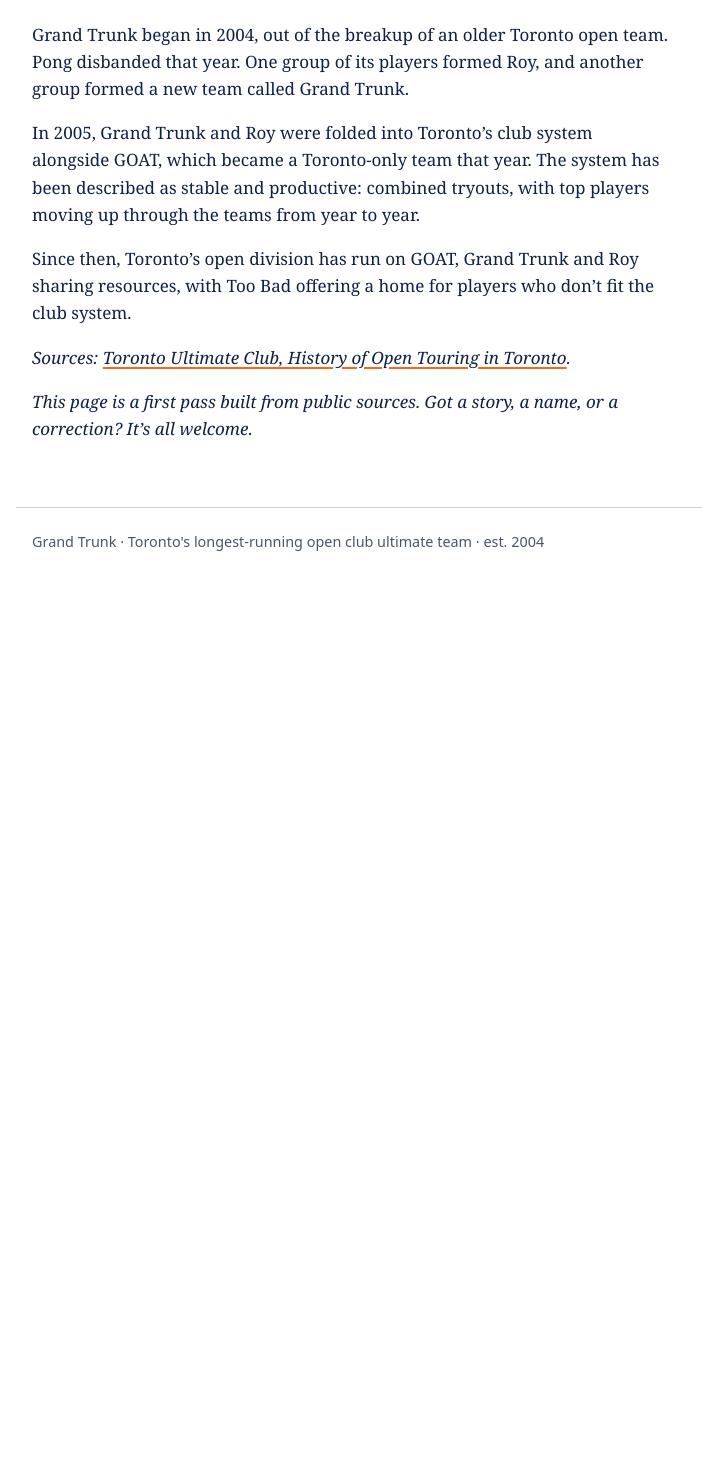
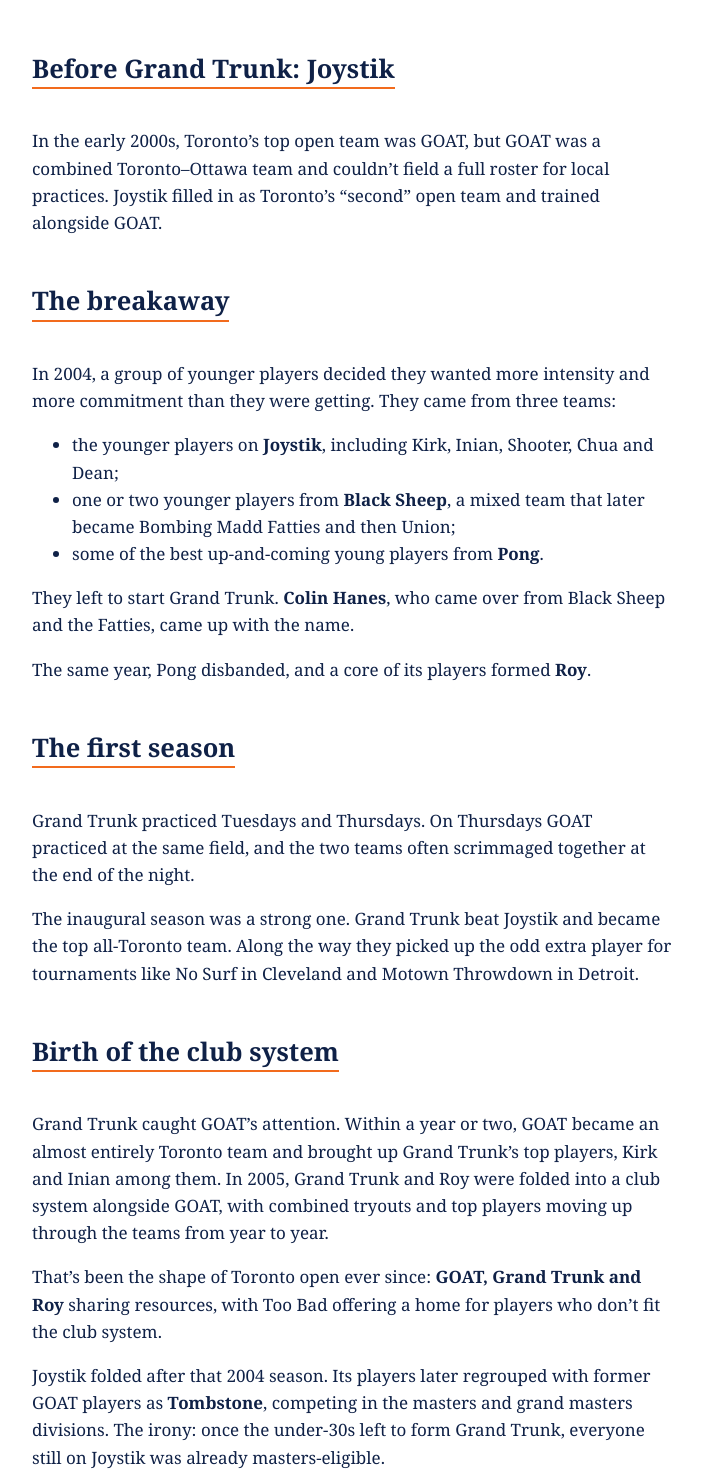
Before and after one commit to icbone/grand-trunk, an Astro site: page /grand-trunk/lore/founding in a window 1280 px wide. Shown: the part 208-1682 px from the top of the page, without its empty margins (176-878 px from the left). Before the commit the page ends 800 px from the top, so only its background shows below. Built offline with nearby package versions, Linux system fonts and the light colour scheme; Astro itself is replaced by a stand-in of ours.

Commit message:
Expand founding lore with Devin Hanes's account
Co-Authored-By: Claude Opus 5.5 <noreply@anthropic.com>

```diff
--- a/src/content/lore/founding.md
+++ b/src/content/lore/founding.md
@@ -3,12 +3,38 @@ title: How Grand Trunk started
 order: 1
 year: 2004
 ---
-Grand Trunk began in 2004, out of the breakup of an older Toronto open team. Pong disbanded that year. One group of its players formed Roy, and another group formed a new team called Grand Trunk.
+## Before Grand Trunk: Joystik
 
-In 2005, Grand Trunk and Roy were folded into Toronto's club system alongside GOAT, which became a Toronto-only team that year. The system has been described as stable and productive: combined tryouts, with top players moving up through the teams from year to year.
+In the early 2000s, Toronto's top open team was GOAT, but GOAT was a combined Toronto–Ottawa team and couldn't field a full roster for local practices. Joystik filled in as Toronto's "second" open team and trained alongside GOAT.
 
-Since then, Toronto's open division has run on GOAT, Grand Trunk and Roy sharing resources, with Too Bad offering a home for players who don't fit the club system.
+## The breakaway
 
-*Sources: [Toronto Ultimate Club, History of Open Touring in Toronto](https://www.tuc.org/node/33979).*
+In 2004, a group of younger players decided they wanted more intensity and more commitment than they were getting. They came from three teams:
 
-*This page is a first pass built from public sources. Got a story, a name, or a correction? It's all welcome.*
+- the younger players on **Joystik**, including Kirk, Inian, Shooter, Chua and Dean;
+- one or two younger players from **Black Sheep**, a mixed team that later became Bombing Madd Fatties and then Union;
+- some of the best up-and-coming young players from **Pong**.
+
+They left to start Grand Trunk. **Colin Hanes**, who came over from Black Sheep and the Fatties, came up with the name.
+
+The same year, Pong disbanded, and a core of its players formed **Roy**.
+
+## The first season
+
+Grand Trunk practiced Tuesdays and Thursdays. On Thursdays GOAT practiced at the same field, and the two teams often scrimmaged together at the end of the night.
+
+The inaugural season was a strong one. Grand Trunk beat Joystik and became the top all-Toronto team. Along the way they picked up the odd extra player for tournaments like No Surf in Cleveland and Motown Throwdown in Detroit.
+
+## Birth of the club system
+
+Grand Trunk caught GOAT's attention. Within a year or two, GOAT became an almost entirely Toronto team and brought up Grand Trunk's top players, Kirk and Inian among them. In 2005, Grand Trunk and Roy were folded into a club system alongside GOAT, with combined tryouts and top players moving up through the teams from year to year.
+
+That's been the shape of Toronto open ever since: **GOAT, Grand Trunk and Roy** sharing resources, with Too Bad offering a home for players who don't fit the club system.
+
+Joystik folded after that 2004 season. Its players later regrouped with former GOAT players as **Tombstone**, competing in the masters and grand masters divisions. The irony: once the under-30s left to form Grand Trunk, everyone still on Joystik was already masters-eligible.
+
+---
+
+*Sources: recollections of Devin Hanes, who played on Joystik, practiced with Grand Trunk in its first season and filled in at tournaments; [Toronto Ultimate Club, History of Open Touring in Toronto](https://www.tuc.org/node/33979). Devin's account dates the first season to '94; the TUC history and team records place it in 2004.*
+
+*Got a story, a name, or a correction? It's all welcome.*
```
